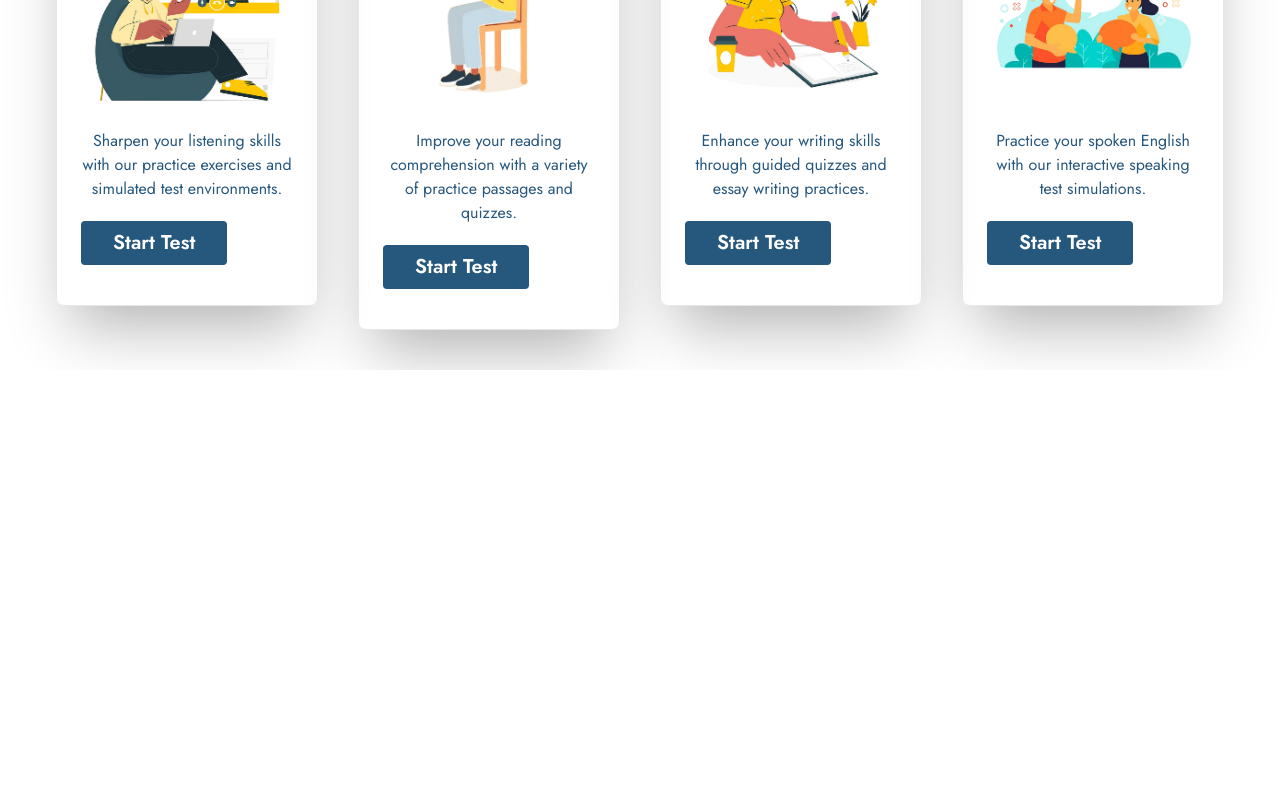
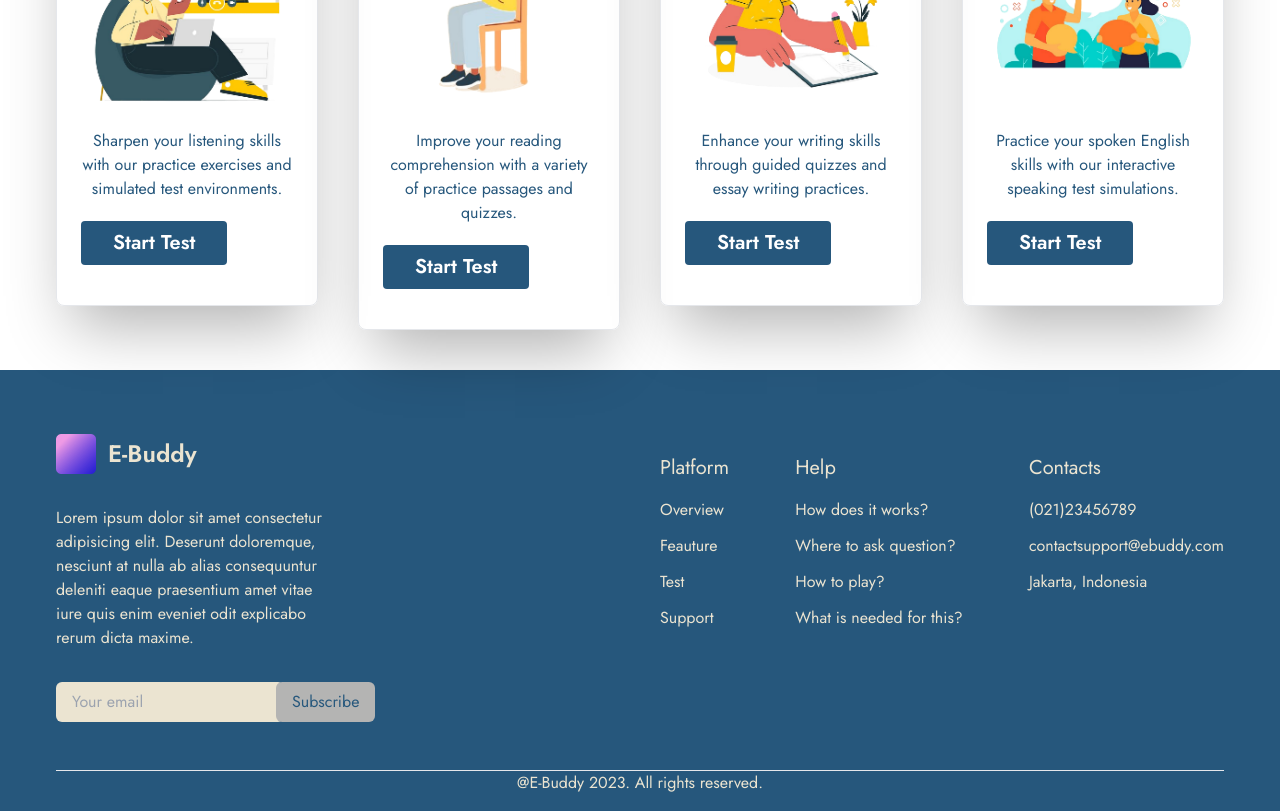
Before and after one commit to taufiqulf/IELTS_Buddy_Web, a React (Vite) app: page / in a window 1280 px wide. Shown: the part 1740-2551 px from the top of the page. Before the commit the page ends 2110 px from the top, so only its background shows below. Built offline with nearby package versions, Linux system fonts and the light colour scheme.

Commit message:
add footer

```diff
--- a/src/App.jsx
+++ b/src/App.jsx
@@ -3,6 +3,7 @@ import Home from "./components/Home";
 import Navbar from "./components/Navbar";
 import Features from "./components/Features";
 import Test from "./components/Test";
+import Footer from "./shared/Footer";
 
 function App() {
   return (
@@ -12,6 +13,7 @@ function App() {
       <Home />
       <Features />
       <Test />
+      <Footer />
     </>
   );
 }
--- a/src/components/Features.jsx
+++ b/src/components/Features.jsx
@@ -4,7 +4,7 @@ import feature3 from "../assets/feature3.png";
 
 const Features = () => {
   return (
-    <div className="my-24 md:px-14 max-w-screen-2xl mx-auto">
+    <div className="my-24 md:px-14 max-w-screen mx-auto">
       <div className="flex flex-col lg:flex-row justify-between items-start gap-10 p-3">
         <div className="lg:w-1/4">
           <h3 className="text-5xl text-secondary font-bold lg:w-1/2 mb-3">Why English Buddy?</h3>
--- a/src/components/Home.jsx
+++ b/src/components/Home.jsx
@@ -3,7 +3,7 @@ import Banner from "../shared/Banner";
 
 const Home = () => {
   return (
-    <div className="md:px-12 p-4 max-w-screen-2xl mx-auto mt-24">
+    <div className="md:px-12 p-4 max-w-screen mx-auto mt-24">
       <Banner
         banner={banner}
         heading={"Start Your AI-Enhanced IELTS Preparation Today!"}
--- a/src/components/Navbar.jsx
+++ b/src/components/Navbar.jsx
@@ -14,11 +14,12 @@ const Navbar = () => {
   const navItems = [
     { link: "Overview", path: "home" },
     { link: "Test", path: "test" },
+    { link: "Feature", path: "feature" },
     { link: "Support", path: "support" },
   ];
   return (
     <>
-      <nav className="bg-primary md:px-14 p-4 max-w-screen-2xl border-b mx-auto text-secondary fixed top-0 right-0 left-0">
+      <nav className="bg-primary md:px-14 p-4 max-w-screen border-b mx-auto text-secondary fixed top-0 right-0 left-0">
         <div className="text-lg container mx-auto flex justify-between items-center font-medium">
           <div className="flex space-x-14 items-center">
             <a href="/" className="text-2xl font-semibold flex items-center space-x-3 text-secondary">
--- a/src/components/Test.jsx
+++ b/src/components/Test.jsx
@@ -16,7 +16,7 @@ const Test = () => {
 
       {/* TEST CARD */}
       <div className="mt-16">
-        <div className="grid sm:grid-cols-2 lg:grid-cols-4 gap-10 max-w-screen-2xl mx-auto">
+        <div className="grid sm:grid-cols-2 lg:grid-cols-4 gap-10 max-w-screen mx-auto">
           <Card
             ilust={listening}
             title={"Listening Test"}
@@ -38,7 +38,7 @@ const Test = () => {
           <Card
             ilust={speaking}
             title={"Speaking Test"}
-            desc={"Practice your spoken English with our interactive speaking test simulations."}
+            desc={"Practice your spoken English skills with our interactive speaking test simulations."}
             btn2={"Start Test"}
           />
         </div>
--- /dev/null
+++ b/src/shared/Footer.jsx
@@ -0,0 +1,90 @@
+import logo from "../assets/logo.png";
+
+const Footer = () => {
+  return (
+    <div className="bg-secondary md:px-14 p-4 max-w-screen mx-auto">
+      <div className="my-12 flex flex-col md:flex-row gap-10">
+        {/* COPYRIGHT & SUBSCRIBE */}
+        <div className="md:w-1/2 space-y-8">
+          <a href="/" className="text-2xl font-semibold flex items-center space-x-3 text-secondary">
+            <img src={logo} alt="" className="w-10 inline-block items-center" />
+            <span className="text-primary">E-Buddy</span>
+          </a>
+          <p className="md:w-1/2 text-primary">
+            Lorem ipsum dolor sit amet consectetur adipisicing elit. Deserunt doloremque, nesciunt at nulla ab alias
+            consequuntur deleniti eaque praesentium amet vitae iure quis enim eveniet odit explicabo rerum dicta maxime.
+          </p>
+          <div>
+            <input
+              type="email"
+              name="email"
+              id="email"
+              placeholder="Your email"
+              className="bg-primary py-2 px-4 rounded-md focus:outline-none"
+            />
+            <input
+              type="submit"
+              value="Subscribe"
+              className="px-4 py-2 bg-tartiary rounded-md -ml-2 cursor-pointer text-secondary hover:bg-orange hover:text-primary duration-300 transition-all"
+            />
+          </div>
+        </div>
+        {/* FOOTER NAVIGATION */}
+        <div className="md:w-1/2 flex flex-col md:flex-row flex-wrap justify-between gap-8 items-start">
+          <div className="text-primary space-y-4 mt-5">
+            <h4 className="text-xl">Platform</h4>
+            <ul className="space-y-3">
+              <a href="/" className="block hover:text-white">
+                Overview
+              </a>
+              <a href="/" className="block hover:text-white">
+                Feauture
+              </a>
+              <a href="/" className="block hover:text-white">
+                Test
+              </a>
+              <a href="/" className="block hover:text-white">
+                Support
+              </a>
+            </ul>
+          </div>
+          {/* HELP */}
+          <div className="text-primary space-y-4 mt-5">
+            <h4 className="text-xl">Help</h4>
+            <ul className="space-y-3">
+              <a href="/" className="block hover:text-white">
+                How does it works?
+              </a>
+              <a href="/" className="block hover:text-white">
+                Where to ask question?
+              </a>
+              <a href="/" className="block hover:text-white">
+                How to play?
+              </a>
+              <a href="/" className="block hover:text-white">
+                What is needed for this?
+              </a>
+            </ul>
+          </div>
+          {/* CONTACTS */}
+          <div className="text-primary space-y-4 mt-5">
+            <h4 className="text-xl">Contacts</h4>
+            <ul className="space-y-3">
+              <p>(021)23456789</p>
+              <p>contactsupport@ebuddy.com</p>
+              <p>Jakarta, Indonesia</p>
+            </ul>
+          </div>
+        </div>
+      </div>
+
+      <hr />
+
+      <div className="flex items-center justify-center">
+        <p className="text-primary">@E-Buddy 2023. All rights reserved.</p>
+      </div>
+    </div>
+  );
+};
+
+export default Footer;
```
